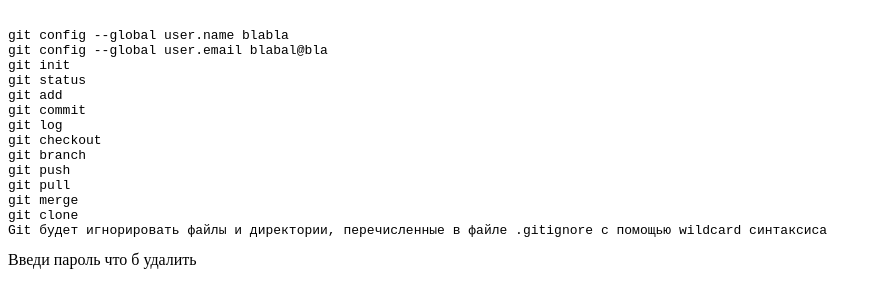
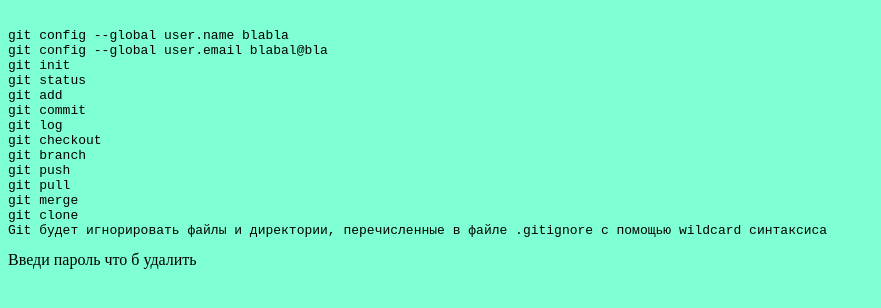
Before and after one commit to TanyaSerebrianskaya/aloe.github.io, a plain HTML site: page index.html in a window 1280 px wide. Shown: the whole page, without its empty margins (0-881 px from the left). Drawn offline with Linux system fonts and the light colour scheme.

Commit message:
add to css file

```diff
--- a/index.html
+++ b/index.html
@@ -3,6 +3,7 @@
 <head>
     <meta charset="UTF-8">
     <title>Document</title>
+    <link rel="stylesheet" href="style.css">
 </head>
 <body>
   <pre>
--- /dev/null
+++ b/style.css
@@ -0,0 +1,3 @@
+body {
+    background-color: aquamarine
+}
```
